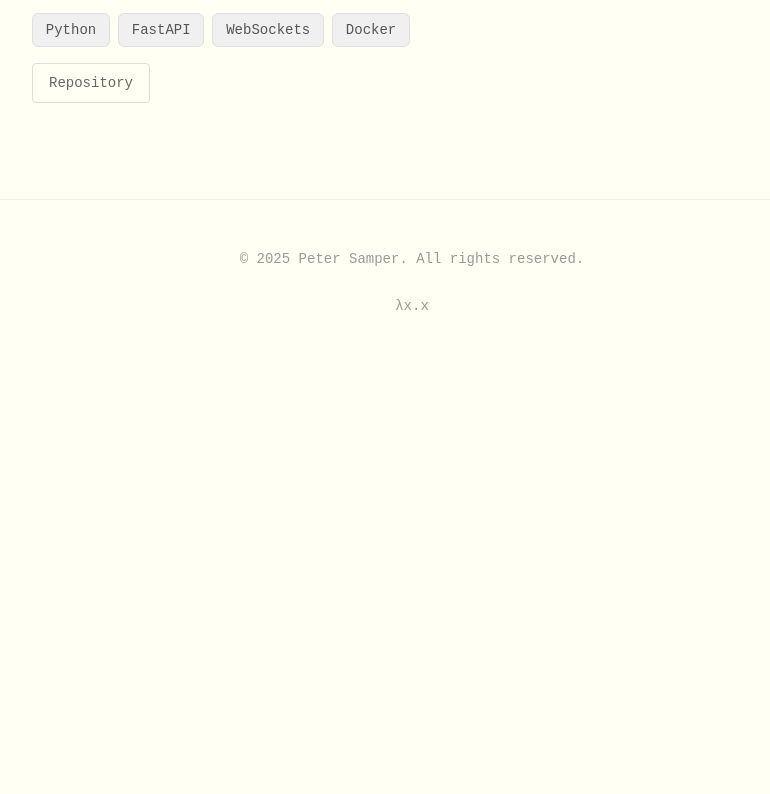
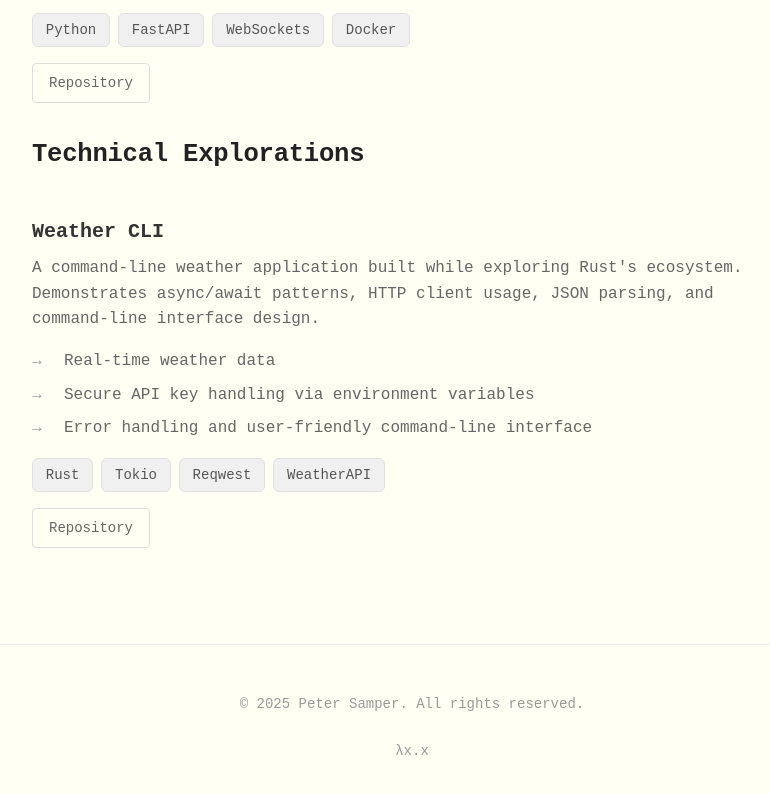
Before and after one commit to samper96/portfolio, a plain HTML site: page index.html in a window 1280 px wide. Shown: the part 1733-2527 px from the top of the page, without its empty margins (228-998 px from the left). Before the commit the page ends 2098 px from the top, so only its background shows below. Drawn offline with Linux system fonts and the light colour scheme.

Commit message:
update projects and resume

```diff
--- a/index.html
+++ b/index.html
@@ -17,7 +17,7 @@
                 <a href="mailto:petesamper@gmail.com" class="header-link">Email</a>
                 <a href="https://www.linkedin.com/in/petersamper/" class="header-link" target="_blank">LinkedIn</a>
                 <a href="https://github.com/samper96" class="header-link" target="_blank">GitHub</a>
-                <a href="PeterSamper_Resume_2025.pdf" class="header-link" target="_blank">Resume</a>
+                <a href="Samper_Peter_Resume.pdf" class="header-link" target="_blank">Resume</a>
             </div>
         </div>
     </header>
@@ -116,6 +116,32 @@
                     </div>
                 </div>
             </div>
+
+            <h2 class="section-subtitle">Technical Explorations</h2>
+            <div class="explorations-grid">
+                <div class="project-card">
+                    <h4 class="project-title">Weather CLI</h4>
+                    <p class="project-description">
+                        A command-line weather application built while exploring Rust's ecosystem. Demonstrates
+                        async/await patterns, HTTP client usage, JSON parsing, and command-line interface design.
+                    </p>
+                    <ul class="project-features">
+                        <li class="feature-item">Real-time weather data</li>
+                        <li class="feature-item">Secure API key handling via environment variables</li>
+                        <li class="feature-item">Error handling and user-friendly command-line interface</li>
+                    </ul>
+                    <div class="project-tech">
+                        <span class="tech-tag">Rust</span>
+                        <span class="tech-tag">Tokio</span>
+                        <span class="tech-tag">Reqwest</span>
+                        <span class="tech-tag">WeatherAPI</span>
+                    </div>
+                    <div class="project-links">
+                        <a href="https://github.com/samper96/weather_cli" class="btn btn-secondary"
+                            target="_blank">Repository</a>
+                    </div>
+                </div>
+            </div>
         </div>
     </section>
 
```
Also changed, not shown: 2 other files.
